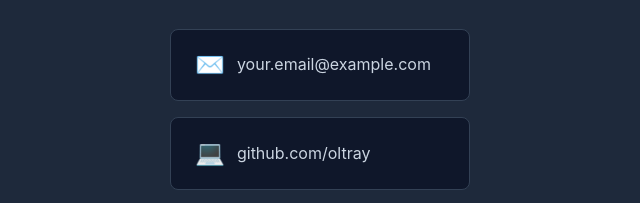
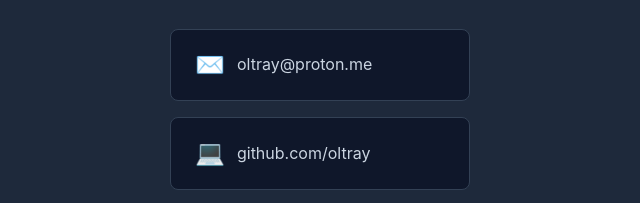
Before and after one commit to oltray/oltray.github.io, a plain HTML site: page n/index.html in a window 1280 px wide. Shown: the part 3154-3357 px from the top of the page, 320-960 px from the left. Drawn offline with Linux system fonts and the light colour scheme.

Commit message:
contact info updated

```diff
--- a/n/index.html
+++ b/n/index.html
@@ -196,15 +196,15 @@
                     Whether you have a question or just want to say hi, feel free to reach out!
                 </p>
                 <div class="contact-links">
-                    <a href="mailto:your.email@example.com" class="contact-link">
+                    <a href="mailto:oltray@proton.me" class="contact-link">
                         <span class="contact-icon">✉️</span>
-                        your.email@example.com
+                        oltray@proton.me
                     </a>
                     <a href="https://github.com/oltray" target="_blank" class="contact-link">
                         <span class="contact-icon">💻</span>
                         github.com/oltray
                     </a>
-                    <a href="https://linkedin.com/in/yourprofile" target="_blank" class="contact-link">
+                    <a href="https://www.linkedin.com/in/remington-westbrook/" target="_blank" class="contact-link">
                         <span class="contact-icon">💼</span>
                         LinkedIn Profile
                     </a>
```
